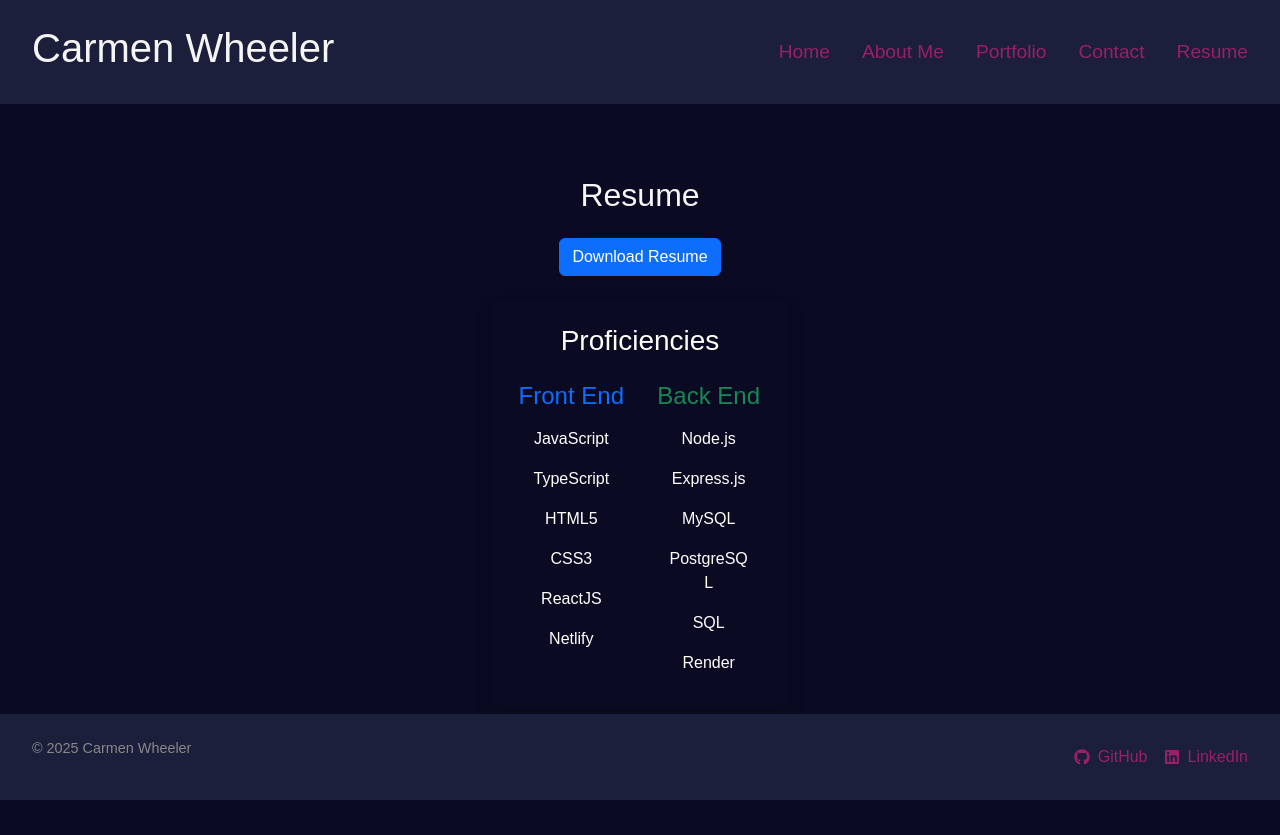
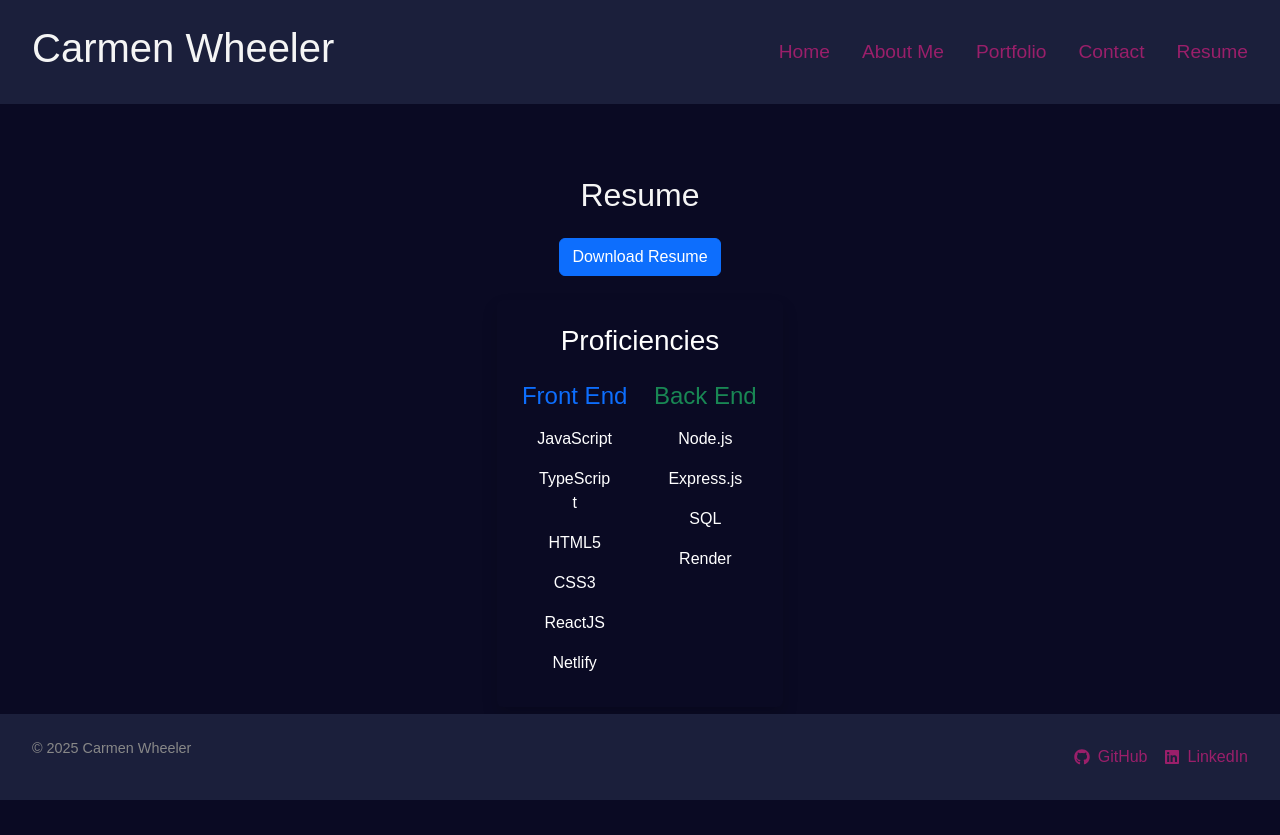
Before and after one commit to OutsideofemiT/Portfolio_CW, a React (Vite) app: page /resume in a window 1280 px wide. Built offline with nearby package versions, Linux system fonts and the light colour scheme.

Commit message:
changed back end listing for space

```diff
--- a/src/pages/Resume.jsx
+++ b/src/pages/Resume.jsx
@@ -67,8 +67,6 @@ const Resume = () => {
             <ul className="list-group bg-transparent">
               <li className="list-group-item bg-transparent border-0 text-white">Node.js</li>
               <li className="list-group-item bg-transparent border-0 text-white">Express.js</li>
-              <li className="list-group-item bg-transparent border-0 text-white">MySQL</li>
-              <li className="list-group-item bg-transparent border-0 text-white">PostgreSQL</li>
               <li className="list-group-item bg-transparent border-0 text-white">SQL</li>
               <li className="list-group-item bg-transparent border-0 text-white">Render</li>
             </ul>
```
